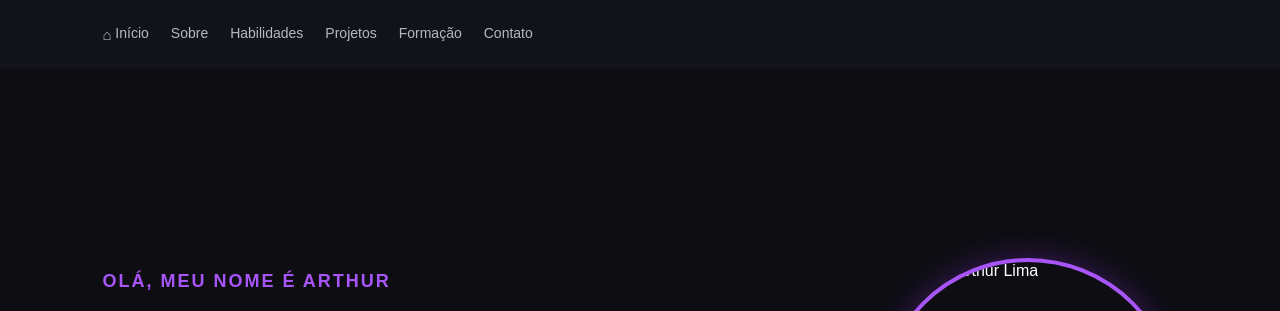
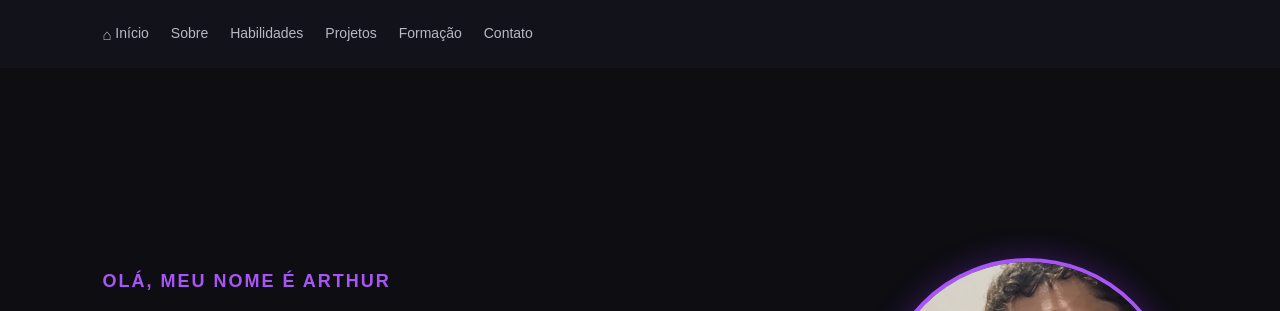
Before and after one commit to arthurbezerra868-oss/Portifolio-Arthur, a plain HTML site: page index.html in a window 1280 px wide. Shown: the top 311 px of the page. Drawn offline with Linux system fonts and the light colour scheme.

Commit message:
Update index.html

```diff
--- a/index.html
+++ b/index.html
@@ -43,8 +43,8 @@
             </div>
 
             <div class="foto">
-                <img src="assets/img/minha-foto.jpg"
-                     alt="Foto de Arthur Lima">
+                <img src="minha-foto.jpg"
+                alt="Foto de Arthur Lima">
             </div>
         </section>
 
```
